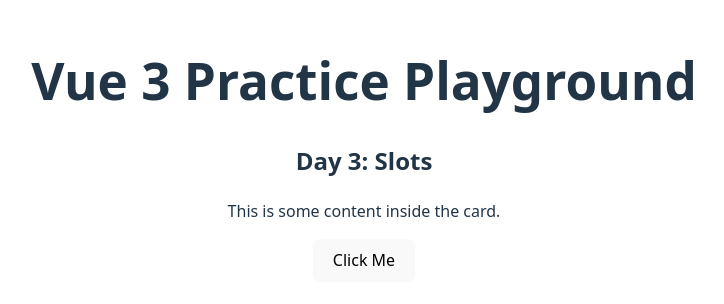
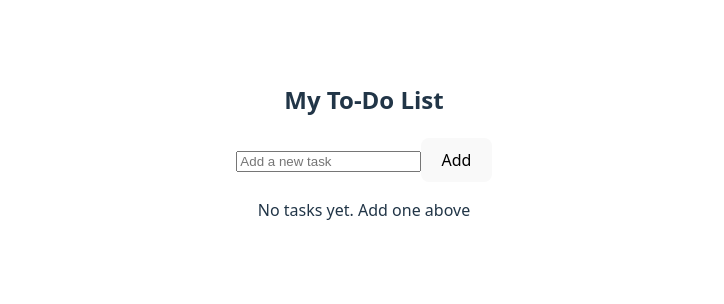
Before and after one commit to AlMahfuzKhanD/vue-3-practice, a Vue app: page / in a window 1280 px wide. Shown: the part 250-554 px from the top of the page, without its empty margins (276-1000 px from the left). Built offline with nearby package versions, Linux system fonts and the light colour scheme.

Commit message:
day4 v-derective done

```diff
--- a/src/App.vue
+++ b/src/App.vue
@@ -1,6 +1,6 @@
 <template>
   <div>
-    <h1>Vue 3 Practice Playground</h1>
+    <!-- <h1>Vue 3 Practice Playground</h1> -->
 
     <!-- Swap this line depending on what you want to test -->
     <!-- <Day1Counter /> -->
@@ -14,10 +14,11 @@
     <Day3Props name="Mahfuz" :age="22" /> -->
     <!-- <Day3Emit  @update="handleUpdate"/>
     <p>Latest count: {{ latestCount }}</p> -->
-    <Day3Slot>
+    <!-- <Day3Slot>
       <p>This is some content inside the card.</p>
       <button>Click Me</button>
-    </Day3Slot>
+    </Day3Slot> -->
+    <Day4TodoApp />
 
   </div>
 </template>
@@ -39,5 +40,6 @@
 //   latestCount.value = newValue;
 // }
 
-import Day3Slot from './components/Day3Slot.vue'
+// import Day3Slot from './components/Day3Slot.vue'
+import Day4TodoApp from './components/Day4TodoApp.vue';
 </script>
--- /dev/null
+++ b/src/components/Day4TodoApp.vue
@@ -0,0 +1,60 @@
+<template>
+    <div class="todo-app">
+        <h2>My To-Do List</h2>
+
+        <!-- Input box with v model-->
+         <input v-model="newTodo" placeholder="Add a new task" @keyup.enter="addTodo" />
+         <button @click="addTodo">Add</button>
+
+        <!-- Show message if no todos-->
+        <p v-if="todos.length === 0">No tasks yet. Add one above</p>
+        <!-- List of todos -->
+         <ul>
+            <li v-for="(todo,index) in todos" :key="index">
+                {{ todo }}
+                <button @click="removeTodo(index)">Remove</button>
+            </li>
+         </ul>
+
+    </div>
+</template>
+<script setup>
+import { ref } from 'vue'
+
+//state
+const newTodo = ref('')
+const todos = ref([])
+
+// add bew todo
+function addTodo(){
+    if(newTodo.value.trim() !== ''){
+        todos.value.push(newTodo.value.trim())
+        newTodo.value = ''
+    }
+}
+
+// remove todo
+function removeTodo(index){
+    todos.value.splice(index,1)
+}
+</script>
+
+
+<style scoped>
+.todo-app {
+  max-width: 400px;
+  margin: auto;
+  text-align: center;
+}
+ul {
+  list-style: none;
+  padding: 0;
+}
+li {
+  display: flex;
+  justify-content: space-between;
+  margin: 5px 0;
+  padding: 5px;
+  border: 1px solid #ddd;
+}
+</style>
```
